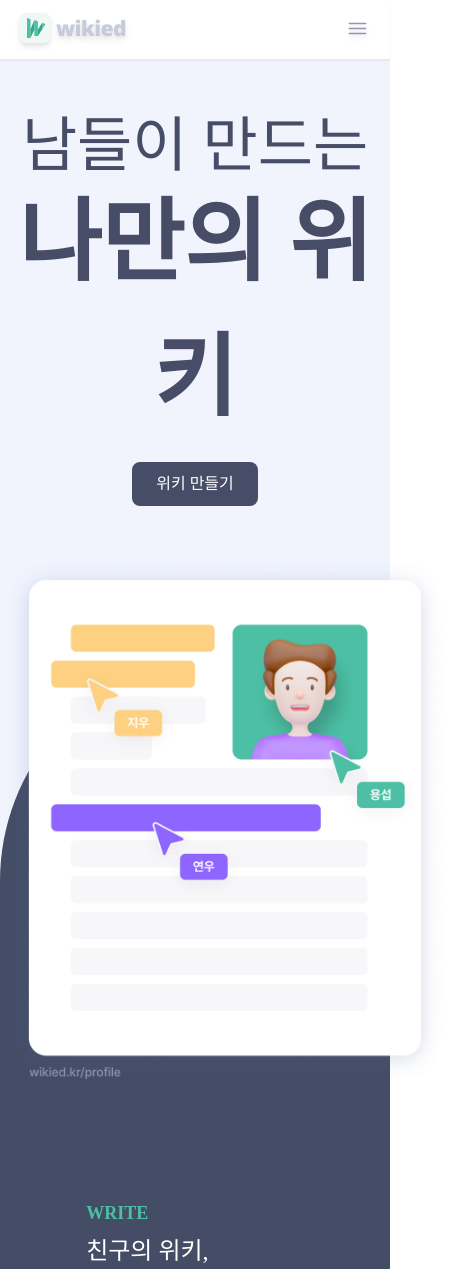
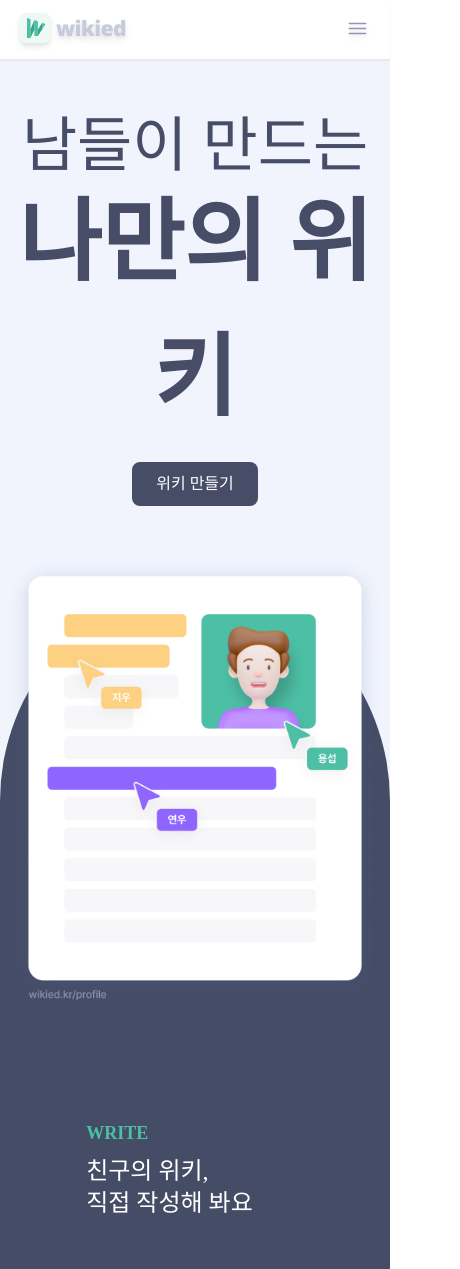
Before and after one commit to tansxx/Wikid, a Next.js app: page /LandingPage/LandingPage in a window 390 px wide. Shown: the top 1269 px of the page, 460 px wide, since content can reach past the window. Built offline with nearby package versions, Linux system fonts and the light colour scheme.

Commit message:
landingpage 오류 수정

```diff
--- a/src/pages/LandingPage/LandingPage.tsx
+++ b/src/pages/LandingPage/LandingPage.tsx
@@ -50,7 +50,7 @@ const LandingPage = () => {
         <img
           src="/assets/images/type=image1.png"
           alt="Image description"
-          className="mt-12 mx-auto max-w-[450px] h-auto"
+          className="mt-12 mx-auto max-w-[450px] h-auto w-[98%] md:w-auto"
           style={{ position: "relative", zIndex: 2 }}
         />
 
@@ -72,7 +72,7 @@ const LandingPage = () => {
         </div>
 
         <div
-          className="md:hidden px-4 sm:px-6 text-left mt-28"
+          className="md:hidden px-4 sm:px-6 text-left mt-28 w-[200px] md:w-auto"
           style={{ zIndex: 2, position: "relative", left: "18%" }}
         >
           <div className="text-lg font-bold" style={{ color: "#4CBFA4" }}>
```
Also changed, not shown: 1 other file (tests, documents, lock files or other folders).
